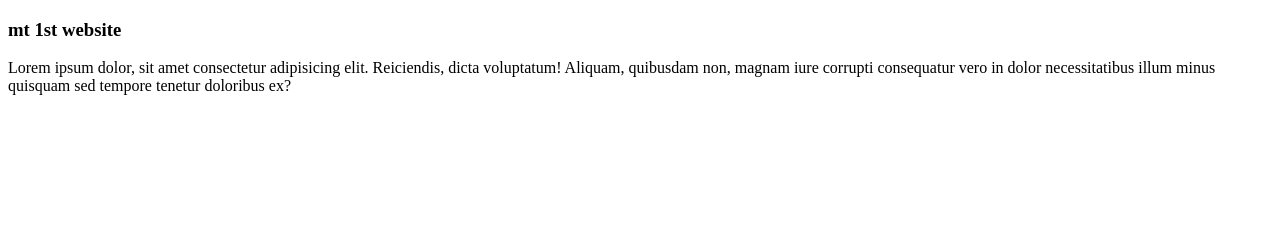
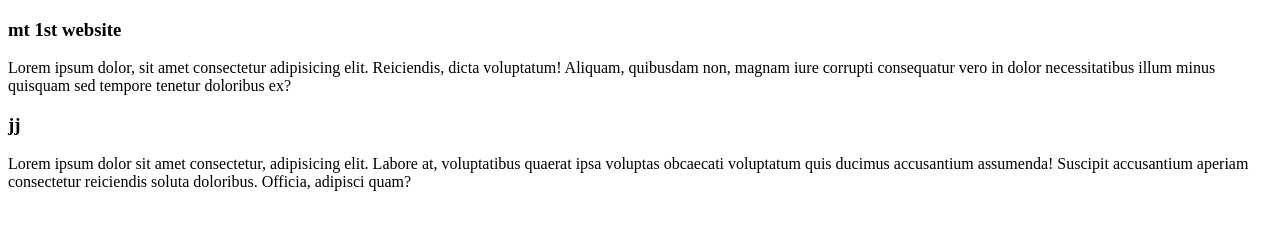
Before and after one commit to tamimyousuf35/My-first-github-repo, a plain HTML site: page index.html in a window 1280 px wide. Drawn offline with Linux system fonts and the light colour scheme.

Commit message:
my 2nd commit

```diff
--- a/index.html
+++ b/index.html
@@ -10,5 +10,9 @@
         <h3>mt 1st website</h3>
         Lorem ipsum dolor, sit amet consectetur adipisicing elit. Reiciendis, dicta voluptatum! Aliquam, quibusdam non, magnam iure corrupti consequatur vero in dolor necessitatibus illum minus quisquam sed tempore tenetur doloribus ex?
     </div>
+    <div>
+        <h3>jj</h3>
+        <p>Lorem ipsum dolor sit amet consectetur, adipisicing elit. Labore at, voluptatibus quaerat ipsa voluptas obcaecati voluptatum quis ducimus accusantium assumenda! Suscipit accusantium aperiam consectetur reiciendis soluta doloribus. Officia, adipisci quam?</p>
+    </div>
 </body>
 </html>
```
